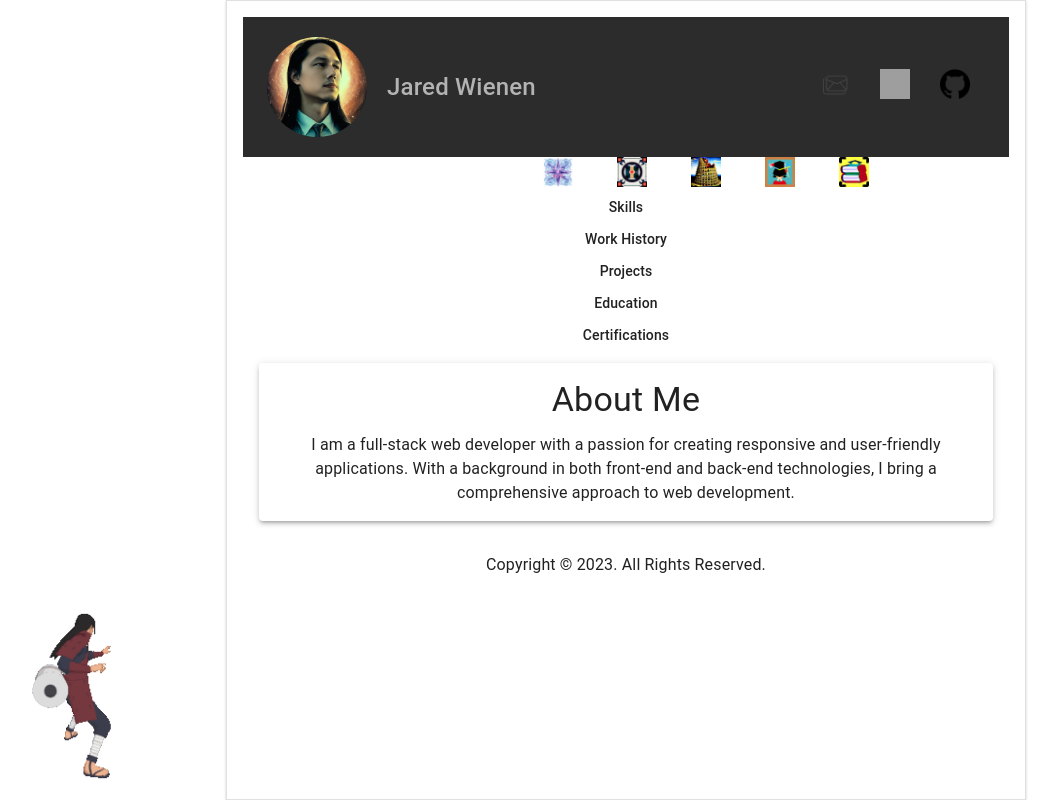
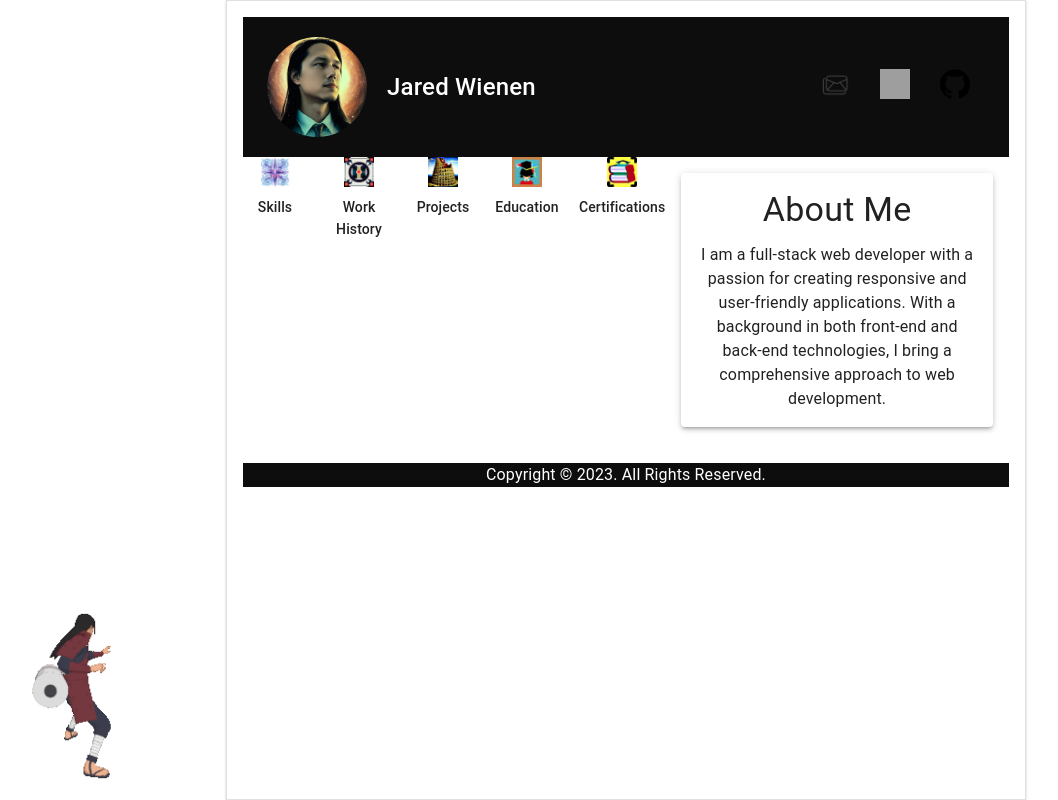
Before and after one commit to indohippi/Portfolio, a React (Create React App) app: page / in a window 1280 px wide. Shown: the whole page, without its empty margins (14-1072 px from the left). Built offline with nearby package versions, Linux system fonts and the light colour scheme; grey boxes are pictures that could not be loaded.

Commit message:
move navbar

```diff
--- a/src/App.js
+++ b/src/App.js
@@ -18,6 +18,7 @@ function App() {
                     <Header />
                     <AppStateProvider>
                         <CircularNavbar />
+                        {/* Place other components here */}
                     </AppStateProvider>
                     <Footer />
                     <Box sx={{ position: 'fixed', bottom: 10, left: 10, zIndex: 1000 }}>
--- a/src/components/CircularNavbar.js
+++ b/src/components/CircularNavbar.js
@@ -22,26 +22,29 @@ function CircularNavbar() {
         height: '30px',
     };
 
+    const tabs = [
+        { label: 'Skills', icon: skillsIcon },
+        { label: 'Work History', icon: workIcon },
+        { label: 'Projects', icon: projectsIcon },
+        { label: 'Education', icon: educationIcon },
+        { label: 'Certifications', icon: certificationsIcon }
+    ];
+
     return (
-        <Box sx={{ display: 'flex', justifyContent: 'center', alignItems: 'center', flexDirection: 'column' }}>
-            <Box sx={{ display: 'flex', justifyContent: 'space-between', alignItems: 'center', width: '200px' }}>
-                {['skills', 'work-history', 'projects', 'education', 'certifications'].map((tab, index) => (
+        <Box sx={{ display: 'flex', justifyContent: 'center', marginBottom: '20px' }}>
+            {tabs.map((tab, index) => (
+                <Box key={index} sx={{ display: 'flex', flexDirection: 'column', alignItems: 'center', marginLeft: index !== 0 ? '20px' : 0 }}>
                     <Button
-                        key={index}
-                        onClick={() => setActiveTab(tab)}
-                        sx={{ padding: 0, marginLeft: index !== 0 ? '10px' : 0 }}
+                        onClick={() => setActiveTab(tab.label.toLowerCase().replace(/\s+/g, '-'))}
+                        sx={{ padding: 0 }}
                     >
-                        <img src={[skillsIcon, workIcon, projectsIcon, educationIcon, certificationsIcon][index]} alt={`${tab} Icon`} style={iconStyle} />
+                        <img src={tab.icon} alt={`${tab.label} Icon`} style={iconStyle} />
                     </Button>
-                ))}
-            </Box>
-            <Box>
-                {['Skills', 'Work History', 'Projects', 'Education', 'Certifications'].map((label, index) => (
-                    <Typography key={index} variant="subtitle2" sx={{ marginTop: '10px' }}>
-                        {label}
+                    <Typography variant="subtitle2" sx={{ marginTop: '10px' }}>
+                        {tab.label}
                     </Typography>
-                ))}
-            </Box>
+                </Box>
+            ))}
             {activeTab === 'summary' && <Summary />}
             {activeTab === 'skills' && <Skills />}
             {activeTab === 'work-history' && <WorkHistory />}
--- a/src/components/Footer.js
+++ b/src/components/Footer.js
@@ -2,7 +2,7 @@ import React from 'react';
 
 function Footer() {
     return (
-        <footer className="footer-container">
+        <footer className="footer-container" style={{ backgroundColor: 'var(--primary-color)', color: 'var(--text-color)' }}>
             <p>Copyright © 2023. All Rights Reserved.</p>
         </footer>
     );
--- a/src/components/Header.js
+++ b/src/components/Header.js
@@ -7,11 +7,11 @@ import githubIcon from '../componentmedia/githubicon.png';
 
 function Header() {
     return (
-        <AppBar position="static" color="default" elevation={0} sx={{ backgroundColor: '#2c2c2c', padding: '20px 0' }}>
+        <AppBar position="static" color="default" elevation={0} sx={{ backgroundColor: 'var(--primary-color)', padding: '20px 0' }}>
             <Toolbar>
                 <Box sx={{ flexGrow: 1, display: 'flex', alignItems: 'center' }}>
                     <img src={profilePic2} alt="Profile Pic 2" style={{ borderRadius: '50%', width: '100px', height: '100px', marginRight: '20px' }} />
-                    <Typography variant="h6" sx={{ color: '#b3b3b3', fontSize: '1.5rem' }}>
+                    <Typography variant="h6" sx={{ color: 'var(--text-color)', fontSize: '1.5rem' }}>
                         Jared Wienen
                     </Typography>
                 </Box>
--- a/src/index.css
+++ b/src/index.css
@@ -1,8 +1,20 @@
+:root {
+  --bg-color: #0c0c0c;
+  --primary-color: #0d0d0d;
+  --secondary-color: #fff;
+  --text-color: #fff;
+  --text-color-2: #fff;
+  --text-color-3: rgb(204, 0, 0);
+  --overlay-color: rgb(12 12 12 / 63%);
+}
+
 body {
   margin: 0;
-  font-family: 'Noto Sans JP', sans-serif;
+  font-family: 'Raleway', sans-serif;
   -webkit-font-smoothing: antialiased;
   -moz-osx-font-smoothing: grayscale;
+  background-color: var(--bg-color);
+  color: var(--text-color);
 }
 
 code {
```
